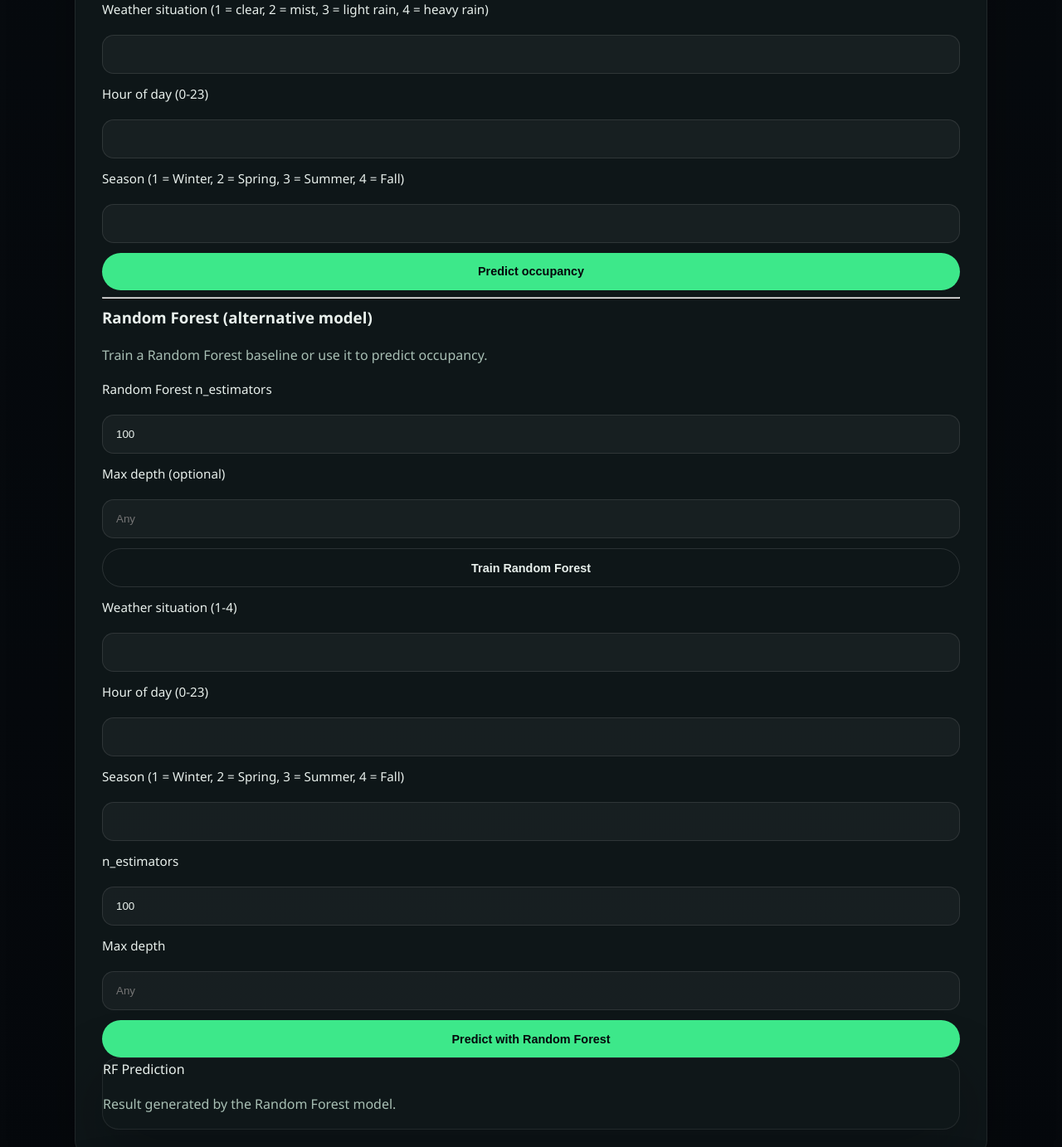
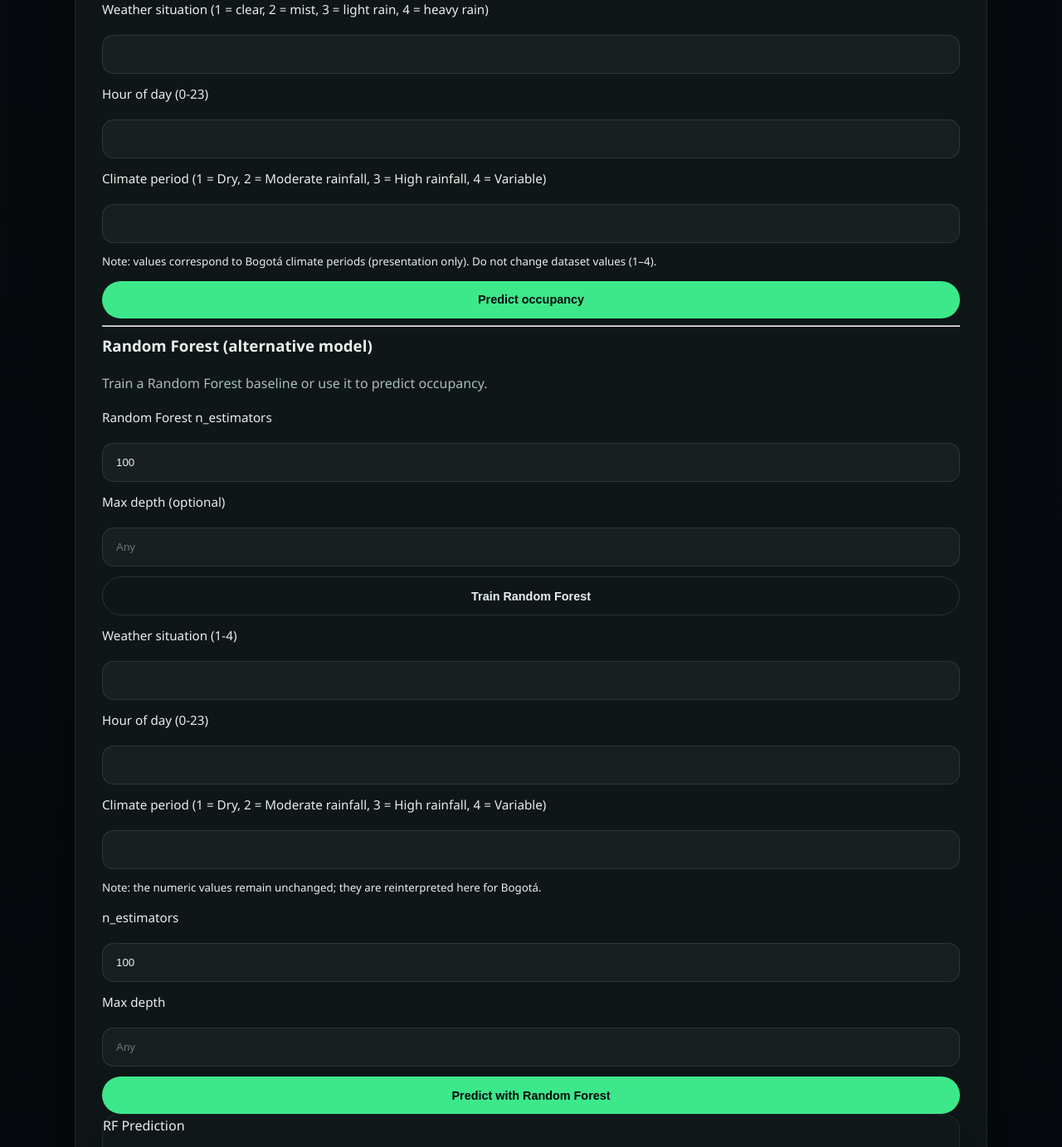
Before and after one commit to LuisaMendez012/ProjectMachine, a Flask app: page /modelo in a window 1280 px wide. Shown: the part 2988-4371 px from the top of the page at 83% size. Run offline with Flask 3, Linux system fonts and the light colour scheme.

Commit message:
UI: Reinterpret 'season' as Bogotá climate periods; update labels and display names

```diff
--- a/model.py
+++ b/model.py
@@ -13,10 +13,10 @@
     '4': 'Heavy rain/snow',
 }
 SEASON_LABELS = {
-    '1': 'Winter',
-    '2': 'Spring',
-    '3': 'Summer',
-    '4': 'Fall',
+    '1': 'Dry period',
+    '2': 'Moderate rainfall period',
+    '3': 'High rainfall period',
+    '4': 'Variable weather period',
 }
 
 
--- a/templates/fase2.html
+++ b/templates/fase2.html
@@ -168,8 +168,9 @@
             <label for="hora">Hour of day (0-23)</label>
             <input type="number" name="hora" id="hora" min="0" max="23" step="1" required>
 
-            <label for="zona">Season (1 = Winter, 2 = Spring, 3 = Summer, 4 = Fall)</label>
+            <label for="zona">Climate period (1 = Dry, 2 = Moderate rainfall, 3 = High rainfall, 4 = Variable)</label>
             <input type="number" name="zona" id="zona" min="1" max="4" step="1" required>
+            <small class="help-text">Note: values correspond to Bogotá climate periods (presentation only). Do not change dataset values (1–4).</small>
 
             <button type="submit" class="btn btn-primary">Predict occupancy</button>
         </form>
@@ -193,8 +194,9 @@
             <label for="hora_rf">Hour of day (0-23)</label>
             <input type="number" name="hora" id="hora_rf" min="0" max="23" step="1" required>
 
-            <label for="zona_rf">Season (1 = Winter, 2 = Spring, 3 = Summer, 4 = Fall)</label>
+            <label for="zona_rf">Climate period (1 = Dry, 2 = Moderate rainfall, 3 = High rainfall, 4 = Variable)</label>
             <input type="number" name="zona" id="zona_rf" min="1" max="4" step="1" required>
+            <small class="help-text">Note: the numeric values remain unchanged; they are reinterpreted here for Bogotá.</small>
 
             <label for="n_estimators_rf">n_estimators</label>
             <input type="number" name="n_estimators" id="n_estimators_rf" min="10" step="10" value="100">
```
